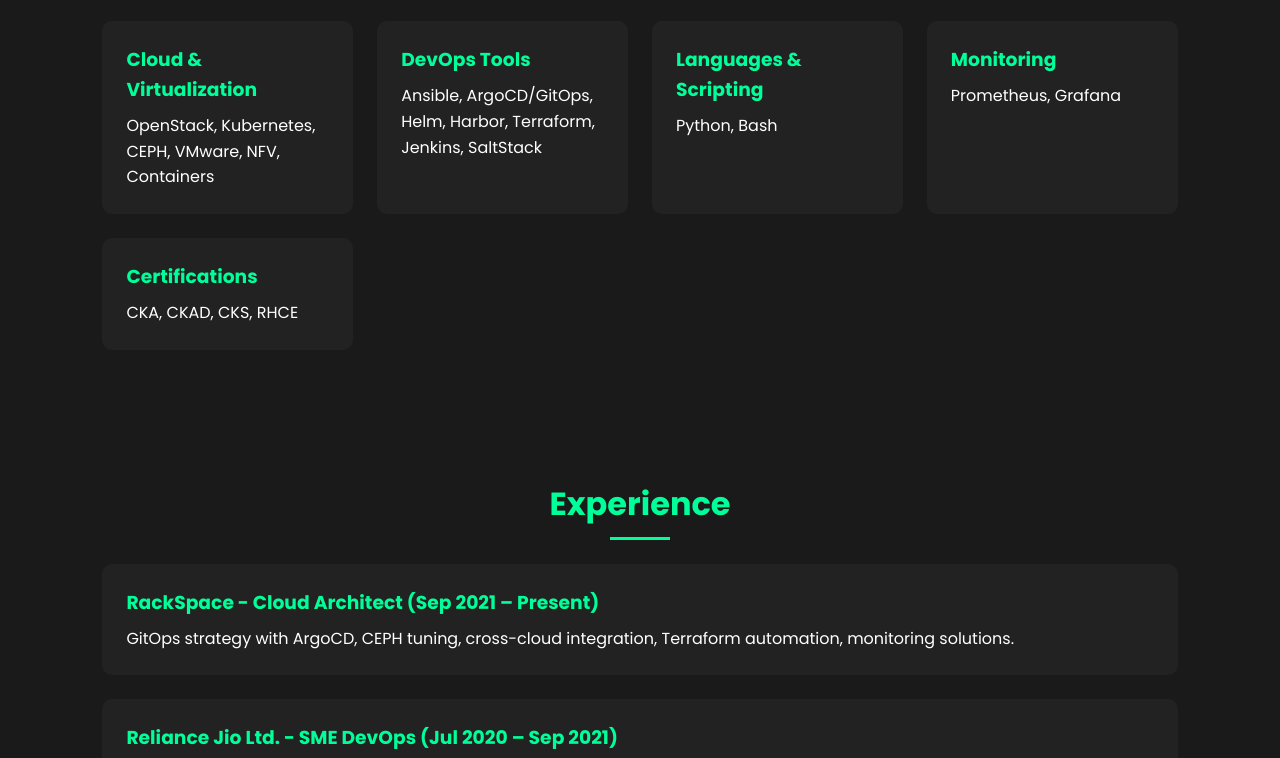
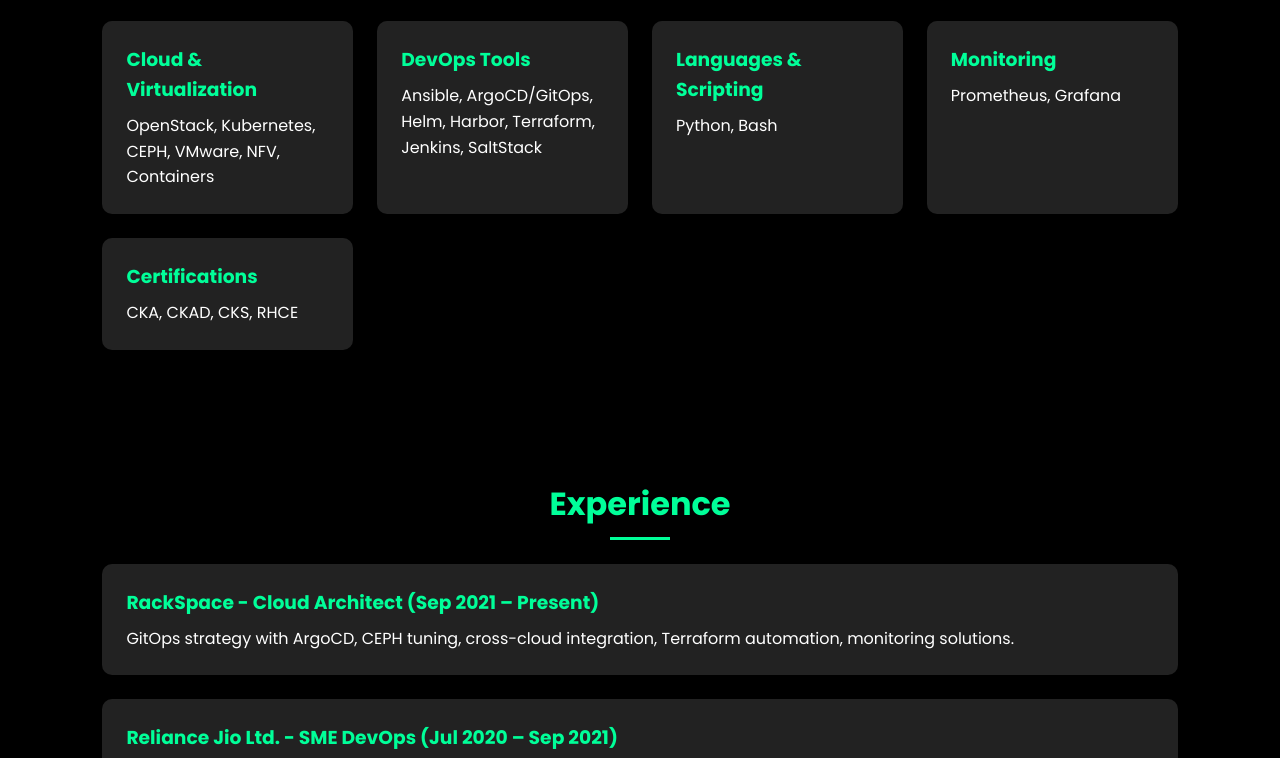
Before and after one commit to anande/portfolio2, a plain HTML site: page index.html in a window 1280 px wide. Shown: the part 741-1499 px from the top of the page. Drawn offline with Linux system fonts and the light colour scheme.

Commit message:
Update background color to pure black for darker appearance
- Changed --bg-color from #1a1a1a to #000000
- Provides deeper black background for better visual contrast

```diff
--- a/index.html
+++ b/index.html
@@ -8,7 +8,7 @@
   <link href="https://fonts.googleapis.com/css2?family=Poppins:wght@300;400;600;700&display=swap" rel="stylesheet">
   <style>
     :root {
-      --bg-color: #1a1a1a; /* Dark gray instead of black */
+      --bg-color: #000000; /* Pure black for darker appearance */
       --accent-color: #00ff99;
       --text-color: #ffffff;
       --card-bg: #222; /* Slightly lighter gray for cards */
```
